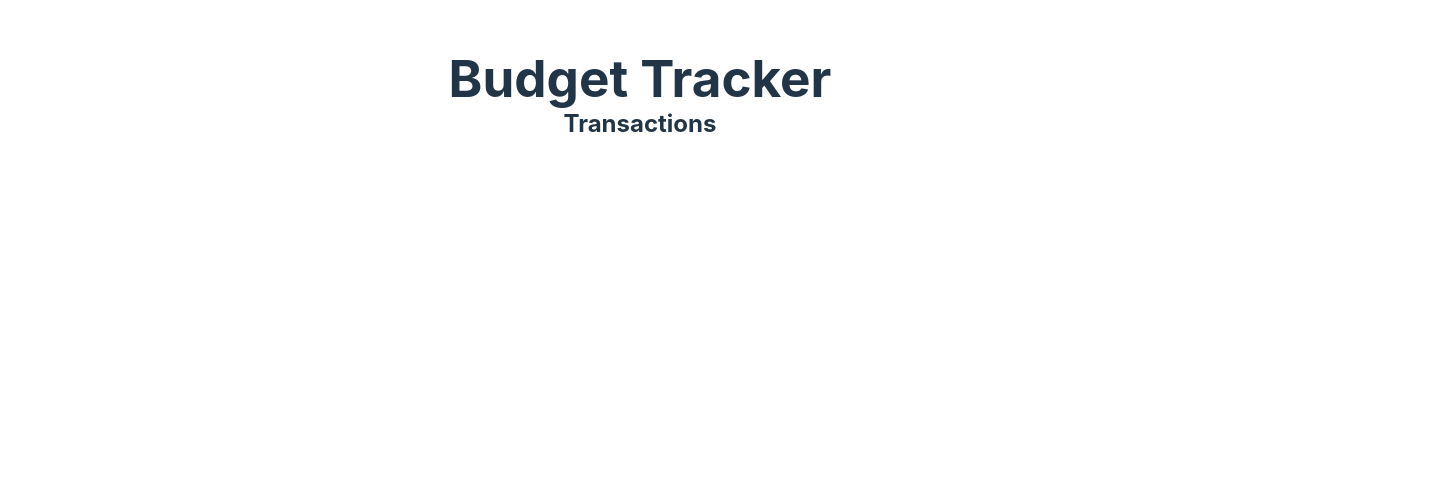
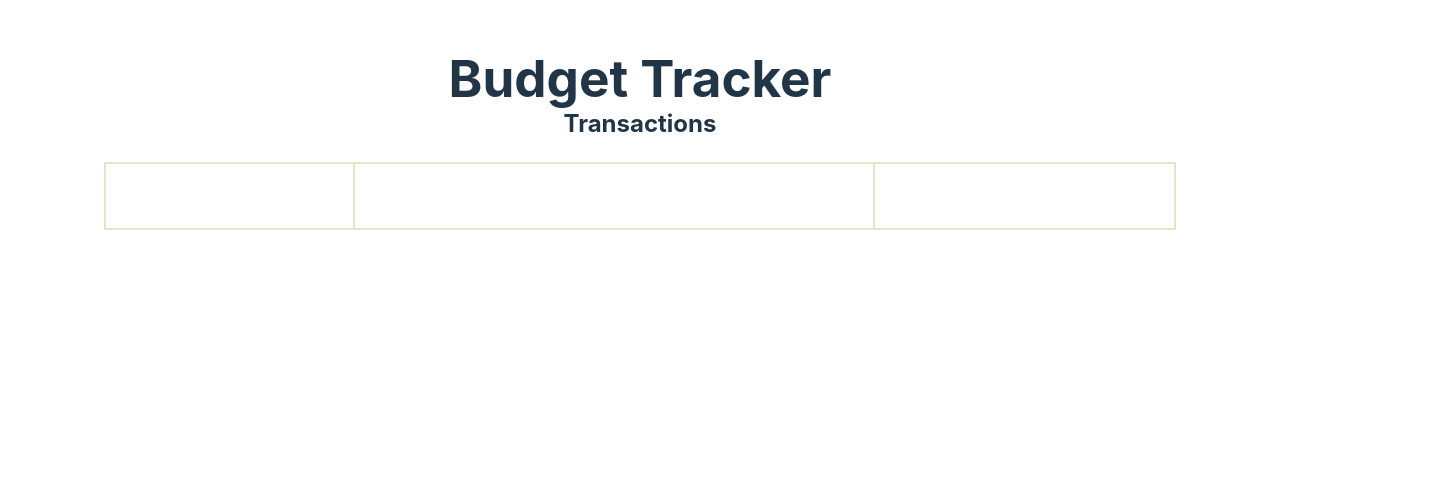
Before and after one commit to AdefelaFakorode/Bucket-Tracker, a React (Vite) app: page / in a window 1280 px wide. Shown: the part 309-800 px from the top of the page, 1444 px wide, since content can reach past the window. Built offline with nearby package versions, Linux system fonts and the light colour scheme; the HTML template or start-up script is replaced by a standard one.

Commit message:
still doing Int-3

```diff
--- a/src/componenets/Table.jsx
+++ b/src/componenets/Table.jsx
@@ -1,4 +1,4 @@
-import React, { useState } from "react";
+import { useState } from "react";
 import "../styles/Table.css";
 
 function Table() {
@@ -7,6 +7,7 @@ function Table() {
 
   //total income
   //total expenses
+  //add a component that tells user to enter a new transaction
 
   function AddTrans() {
     if (newTrans.title !== "" && newTrans.expense !== "") {
--- a/src/styles/Table.css
+++ b/src/styles/Table.css
@@ -20,12 +20,12 @@ tr,th{
   }
 
   table {
-    width: 300%;
+    width: 200%;
     border-collapse: collapse;
   }
 
   table, th, td {
-    border: 2px solid rgb(255, 255, 255);
+    border: 2px solid #E5E5CB;
     padding: 20px;
   }
 
```
